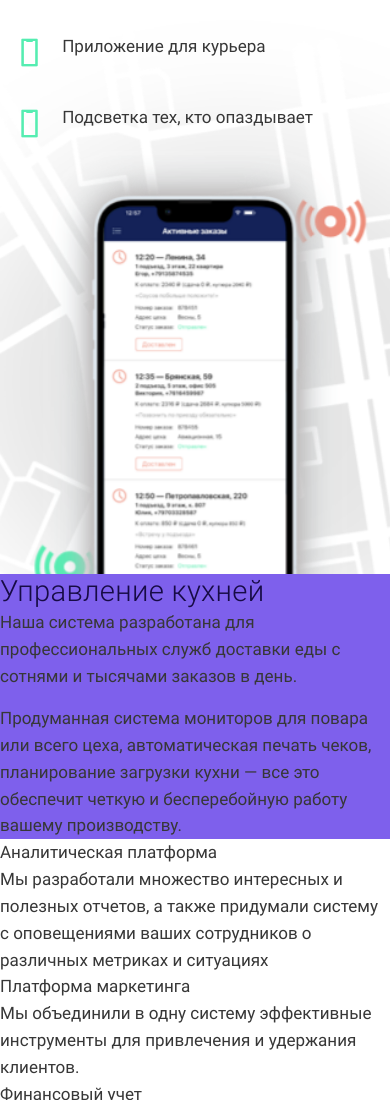
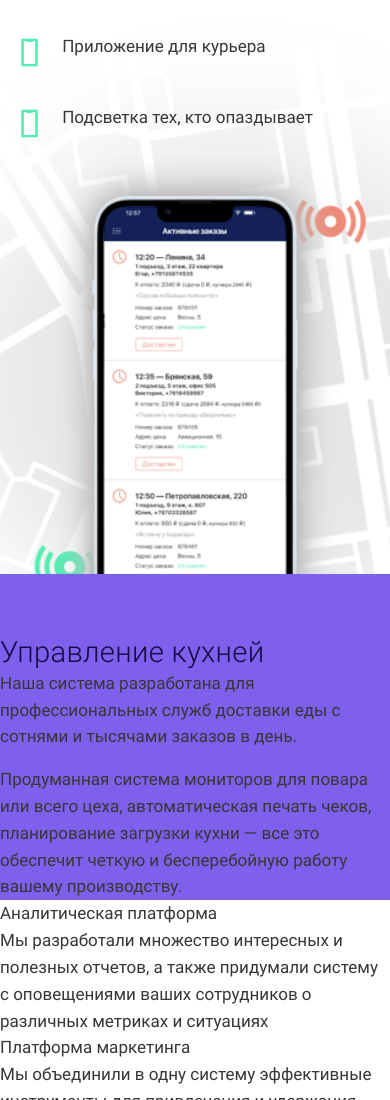
Before and after one commit to vsbchkv/deliverest, a website: page src/views/index.html in a window 390 px wide. Shown: the part 4199-5299 px from the top of the page. Drawn offline with nearby package versions, Linux system fonts and the light colour scheme; files that its build step writes are made by us from their sources; files whose address does not match are found by name.

Commit message:
ciurier overflow fix

```diff
--- a/src/styles/modules/couriers/_couriers.scss
+++ b/src/styles/modules/couriers/_couriers.scss
@@ -1,7 +1,7 @@
 .couriers {
   padding-top: vw($mobile, 40px);
   @media screen and (max-width: $desktop - 1) {
-    overflow-x: hidden;
+    overflow: hidden;
   }
 
   @media screen and (min-width: $desktop) {
--- a/src/styles/modules/kitchen/_kitchen.scss
+++ b/src/styles/modules/kitchen/_kitchen.scss
@@ -1,3 +1,5 @@
 .kitchen {
   background-color: $purple;
+
+  padding-top: vw($mobile, 50px);
 }
```
Also changed, not shown: dist/styles/styles.min.css.
